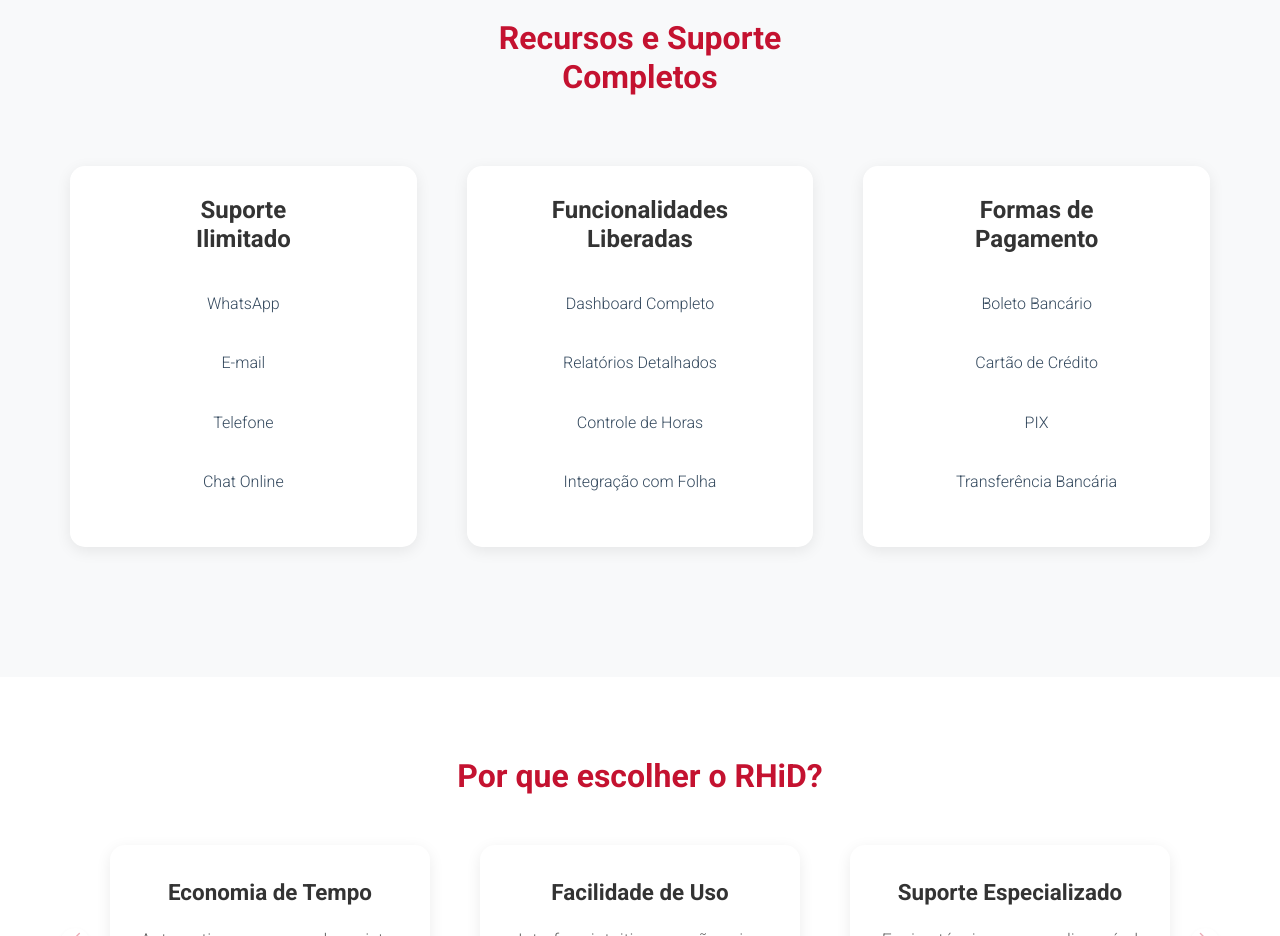
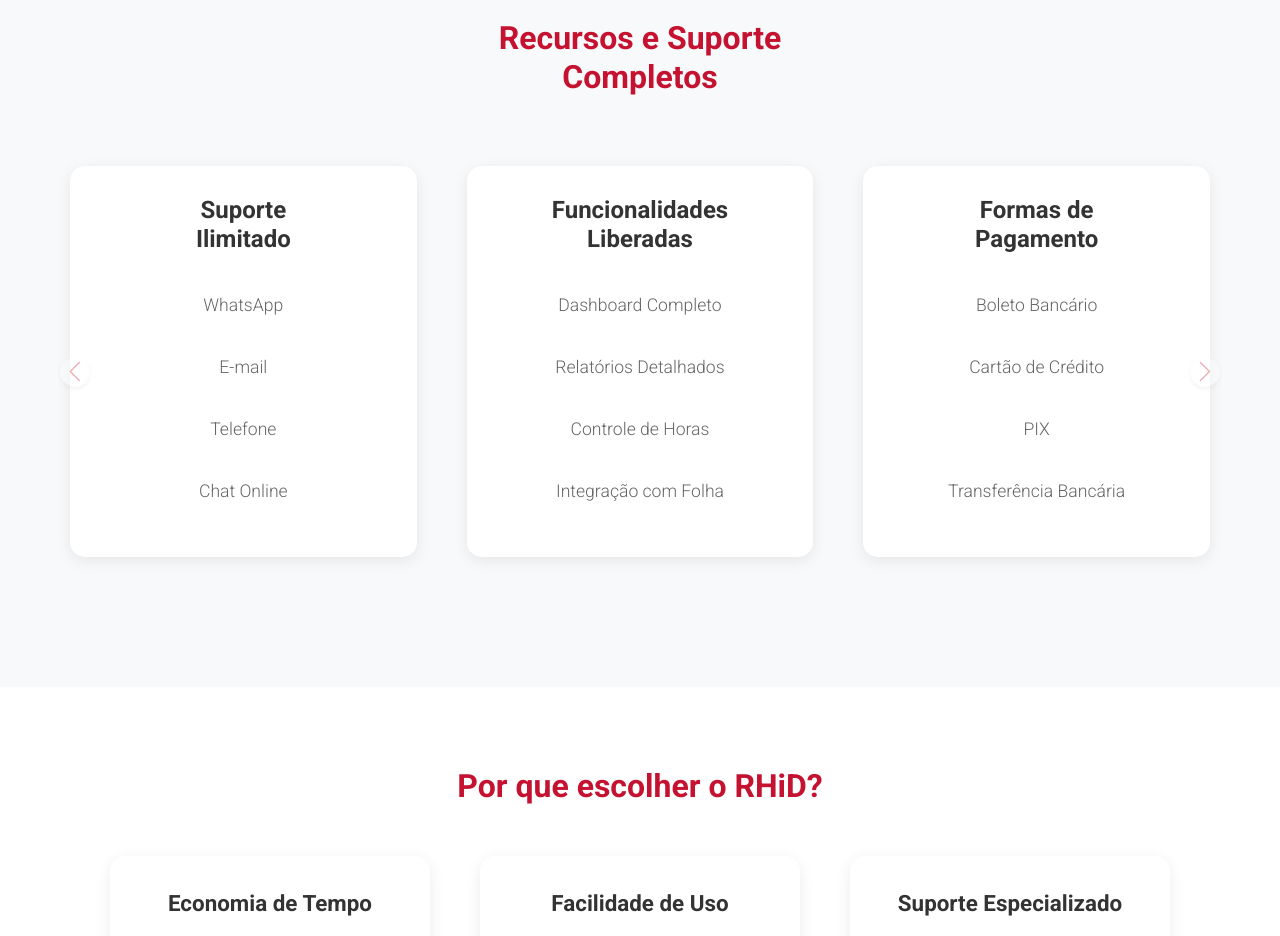
Before and after one commit to chatzapatendimento/software_20_funcionarios, a plain HTML site: page index.html in a window 1280 px wide. Shown: the part 1820-2756 px from the top of the page. Drawn offline with nearby package versions, Linux system fonts and the light colour scheme.

Commit message:
Update styles.css

```diff
--- a/styles.css
+++ b/styles.css
@@ -1277,3 +1277,120 @@
         padding: 12px;
     }
 }
+
+.recursos-suporte {
+    padding: 60px 20px;
+    background-color: #f8f9fa;
+}
+
+.recursos-suporte .container {
+    max-width: 1200px;
+    margin: 0 auto;
+}
+
+.recursos-suporte h2 {
+    text-align: center;
+    color: #c41230;
+    margin-bottom: 40px;
+    font-size: 2em;
+    line-height: 1.2;
+}
+
+.recursos-slider {
+    padding: 0 40px;
+    position: relative;
+}
+
+.recurso-card {
+    background: #fff;
+    border-radius: 15px;
+    padding: 30px;
+    box-shadow: 0 4px 15px rgba(0,0,0,0.08);
+    height: 100%;
+    margin: 10px;
+    text-align: center;
+}
+
+.recurso-card h3 {
+    color: #333;
+    margin-bottom: 25px;
+    font-size: 1.4em;
+    line-height: 1.2;
+}
+
+.recurso-card ul {
+    list-style: none;
+    padding: 0;
+    margin: 0;
+}
+
+.recurso-card ul li {
+    padding: 12px 0;
+    color: #666;
+    font-size: 1.1em;
+}
+
+.recursos-nav-prev,
+.recursos-nav-next {
+    position: absolute;
+    top: 50%;
+    width: 30px;
+    height: 30px;
+    margin-top: -15px;
+    z-index: 10;
+    cursor: pointer;
+    color: #c41230;
+    background: #fff;
+    border-radius: 50%;
+    box-shadow: 0 2px 5px rgba(0,0,0,0.15);
+    display: flex;
+    align-items: center;
+    justify-content: center;
+}
+
+.recursos-nav-prev {
+    left: 0;
+}
+
+.recursos-nav-next {
+    right: 0;
+}
+
+.recursos-nav-prev:after,
+.recursos-nav-next:after {
+    font-size: 20px;
+}
+
+.recursos-slider .swiper-pagination-bullet {
+    background: #c41230;
+    opacity: 0.5;
+}
+
+.recursos-slider .swiper-pagination-bullet-active {
+    opacity: 1;
+}
+
+@media (max-width: 767px) {
+    .recursos-suporte {
+        padding: 40px 15px;
+    }
+
+    .recursos-suporte h2 {
+        font-size: 1.8em;
+        margin-bottom: 30px;
+    }
+
+    .recurso-card {
+        padding: 20px;
+        margin: 5px;
+    }
+
+    .recurso-card h3 {
+        font-size: 1.2em;
+        margin-bottom: 20px;
+    }
+
+    .recurso-card ul li {
+        font-size: 1em;
+    }
+}
```
